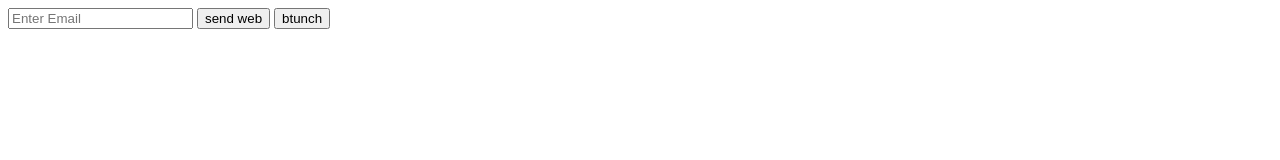
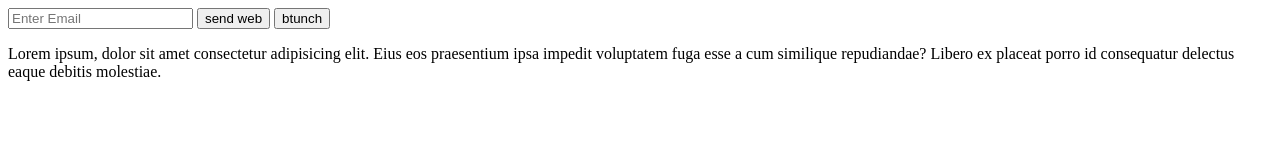
Before and after one commit to kameshbimsara2245/acpt-afsd-08-web, a plain HTML site: page index.html in a window 1280 px wide. Drawn offline with Linux system fonts and the light colour scheme.

Commit message:
add lorem in index.html

```diff
--- a/index.html
+++ b/index.html
@@ -1,16 +1,20 @@
 <!DOCTYPE html>
 <html lang="en">
+
 <head>
     <meta charset="UTF-8">
     <meta name="viewport" content="width=device-width, initial-scale=1.0">
     <title>Document</title>
 </head>
+
 <body>
 
     <input type="text" placeholder="Enter Email">
     <button>send web</button>
 
     <button class="btn1">btunch</button>
+    <p>Lorem ipsum, dolor sit amet consectetur adipisicing elit. Eius eos praesentium ipsa impedit voluptatem fuga esse
+        a cum similique repudiandae? Libero ex placeat porro id consequatur delectus eaque debitis molestiae.</p>
 
 
 
@@ -18,6 +22,7 @@
 
 
 
-   <script src="script.js"></script>
+    <script src="script.js"></script>
 </body>
+
 </html>
```
